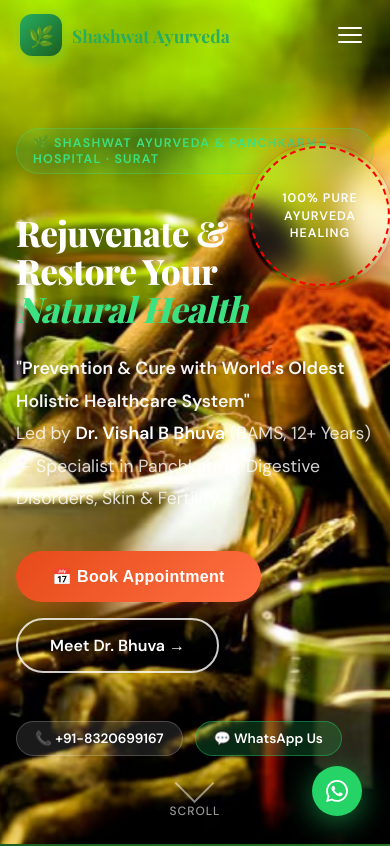
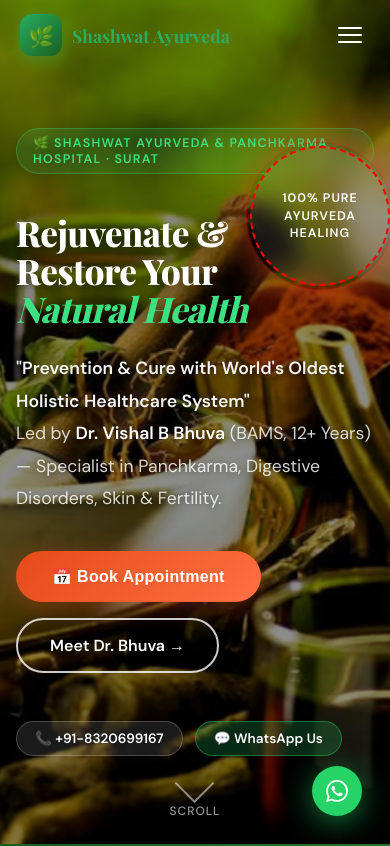
Before and after one commit to Shauryap001/health-platform, a Next.js app: page / in a window 390 px wide. Shown: the top 846 px of the page. Built offline with nearby package versions, Linux system fonts and the light colour scheme; a web font is replaced by a local one.

Commit message:
Optimize mobile hero readability: add neutral dark overlay and custom text shadows

```diff
--- a/app/globals.css
+++ b/app/globals.css
@@ -1434,10 +1434,17 @@
   .hero-pub {
     background: none !important;
   }
-  .hero-overlay,
+  .hero-overlay {
+    display: block !important;
+    background: rgba(0, 0, 0, 0.45) !important;
+  }
   .hero-overlay-pattern,
   .hero-circle {
     display: none !important;
+  }
+
+  .hero-content p {
+    text-shadow: 0 1px 8px rgba(0, 0, 0, 0.5) !important;
   }
 
   .hero-badge-circle {
@@ -1450,7 +1457,10 @@
   .section-pub { padding: 60px 0; }
   .section-sm { padding: 40px 0; }
 
-  .h1-pub { font-size: clamp(2.2rem, 8vw, 3rem); }
+  .h1-pub {
+    font-size: clamp(2.2rem, 8vw, 3rem);
+    text-shadow: 0 2px 12px rgba(0, 0, 0, 0.5) !important;
+  }
   .h2-pub { font-size: clamp(1.8rem, 6vw, 2.4rem); }
 
   .grid-2 { grid-template-columns: 1fr; }
```
